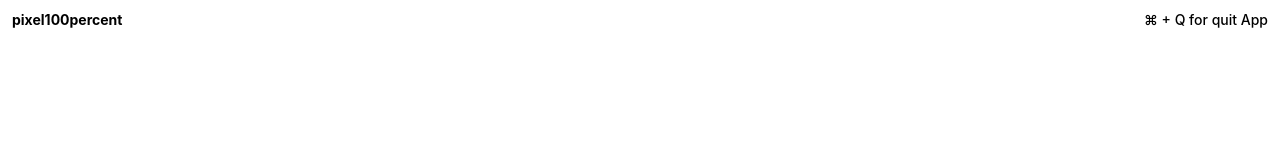
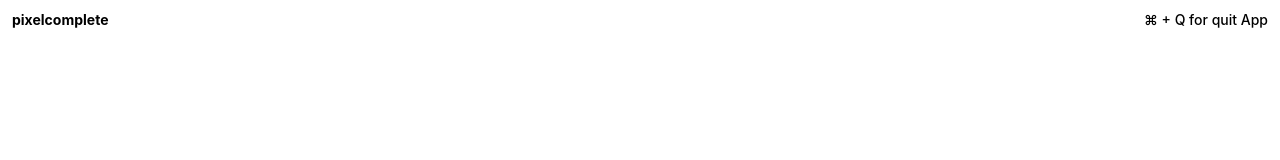
Before and after one commit to camiha/pixel100percent, a React (Vite) app: page / in a window 1280 px wide. Shown: the top 160 px of the page. Built offline with nearby package versions, Linux system fonts and the light colour scheme.

Commit message:
change project name

```diff
--- a/package.json
+++ b/package.json
@@ -1,6 +1,6 @@
 {
-	"name": "pixel100percent",
-	"productName": "pixel100percent",
+	"name": "pixelcomplete",
+	"productName": "pixelcomplete",
 	"version": "1.0.0",
 	"description": "My Electron application description",
 	"main": ".vite/build/main.js",
--- a/src/app.tsx
+++ b/src/app.tsx
@@ -61,7 +61,7 @@ function App() {
 				transition="opacity 0.2s ease-in-out"
 			>
 				<Heading as="h1" size="xs">
-					pixel100percent
+					pixelcomplete
 				</Heading>
 				<Heading as="p" size="xs" fontWeight={500}>
 					⌘ + Q for quit App
```
Also changed, not shown: 1 other file (tests, documents, lock files or other folders).
